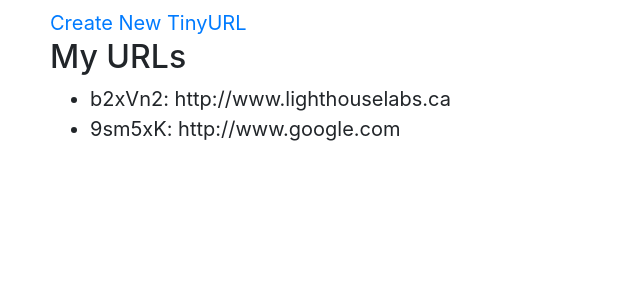
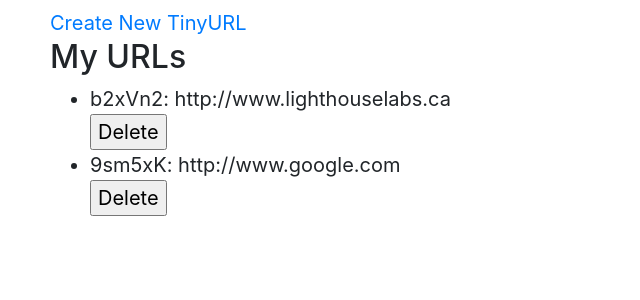
Before and after one commit to wizardmanj/tinyAppProject, a Node server app: page /urls in a window 1280 px wide. Shown: the part 98-398 px from the top of the page, without its empty margins (0-640 px from the left). Run offline with Node 20, Linux system fonts and the light colour scheme; some libraries are stand-ins or nearby versions.

Commit message:
post handler: delete buttons added with redirect

```diff
--- a/express_server.js
+++ b/express_server.js
@@ -59,6 +59,10 @@ app.post("/urls", (req, res) => {
     res.redirect(`/urls/:${shortUrlKey}`);
 });
 
+app.post("/urls/:shortURL/delete", (req, res) => {
+    delete urlDatabase[req.params.shortURL];
+    res.redirect('/urls');
+});
 
 
 
--- a/views/urls_index.ejs
+++ b/views/urls_index.ejs
@@ -18,9 +18,16 @@
     <h2>My URLs</h2>
     <ul>
         <% for (var url in urls) { %>
-            <li><%= url %>: <%= urls[url] %></li>
+            <li><%= url %>: <%= urls[url] %>
+            <form method="POST" action="<%=`/urls/${url}/delete`%>">
+                <input type="submit" value= "Delete"></form></li>
             <% }; %>
-        </ul>
+    </ul>
+
+    <!-- <form action="http://example.org/user" method="delete" if-match="*">
+        <input name="hat-size" type="text" value="" />
+        <input type="submit" />
+      </form>	 -->
 
 </body>
 </html>
```
